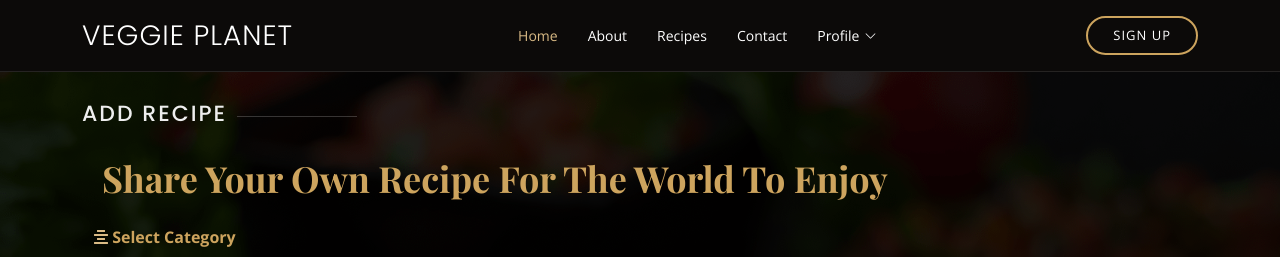
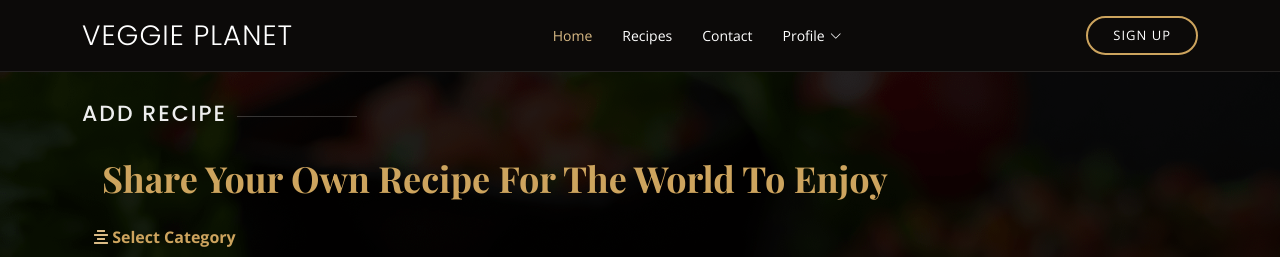
Before and after one commit to moutaz3003/veggie-planet, a Flask app: page /add_recipe in a window 1280 px wide. Shown: the top 257 px of the page. Run offline with Flask 2, Linux system fonts and the light colour scheme; data that the repository does not hold is empty; some libraries are stand-ins or nearby versions; some web fonts are replaced.

Commit message:
Removed about link from navbar

```diff
--- a/templates/base.html
+++ b/templates/base.html
@@ -53,7 +53,6 @@
             <nav id="navbar" class="navbar order-last order-lg-0">
                 <ul>
                     <li><a class="nav-link scrollto active" href="{{ url_for('home') }}">Home</a></li>
-                    <li><a class="nav-link scrollto" href="index.html#about">About</a></li>
                     <li><a class="nav-link scrollto" href="{{ url_for('find_recipes') }}">Recipes</a></li>
                     <li><a class="nav-link scrollto" href="index.html#contact">Contact</a></li>
                     <li class="dropdown"><a href="#"><span>Profile</span> <i class="bi bi-chevron-down"></i></a>
```
